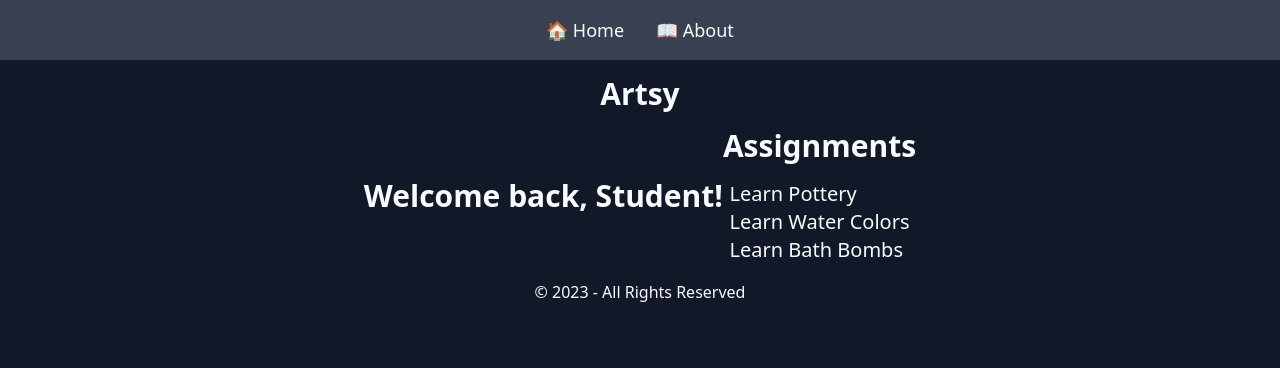
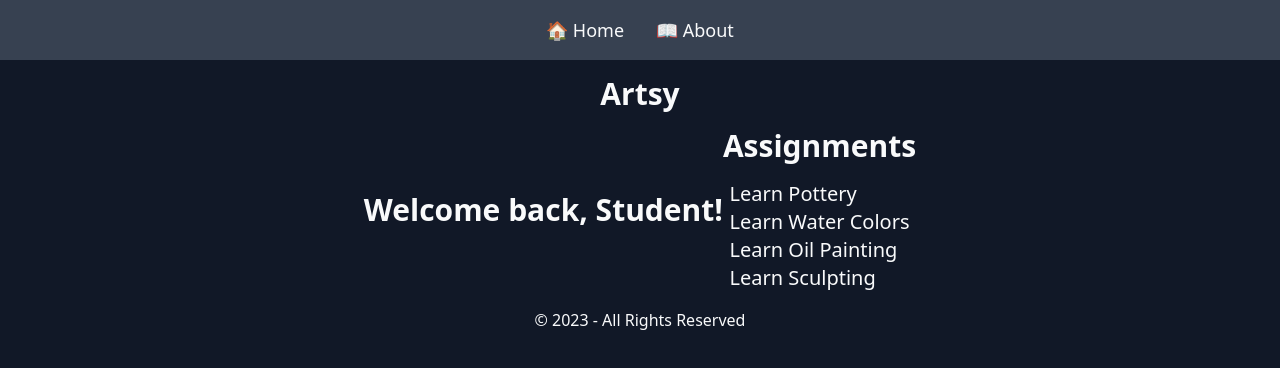
Before and after one commit to JoeBosz/artsy, a React (Vite) app in the folder client/: page /user in a window 1280 px wide. Shown: the top 368 px of the page. Built offline with nearby package versions, Linux system fonts and the light colour scheme.

Commit message:
Added assignments to user.jsx

```diff
--- a/client/src/pages/user.jsx
+++ b/client/src/pages/user.jsx
@@ -12,7 +12,11 @@ const assignments = [
   },
   {
     id: "3",
-    title: "Learn Bath Bombs",
+    title: "Learn Oil Painting",
+  },
+  {
+    id: "4",
+    title: "Learn Sculpting",
   },
 ];
 
```
